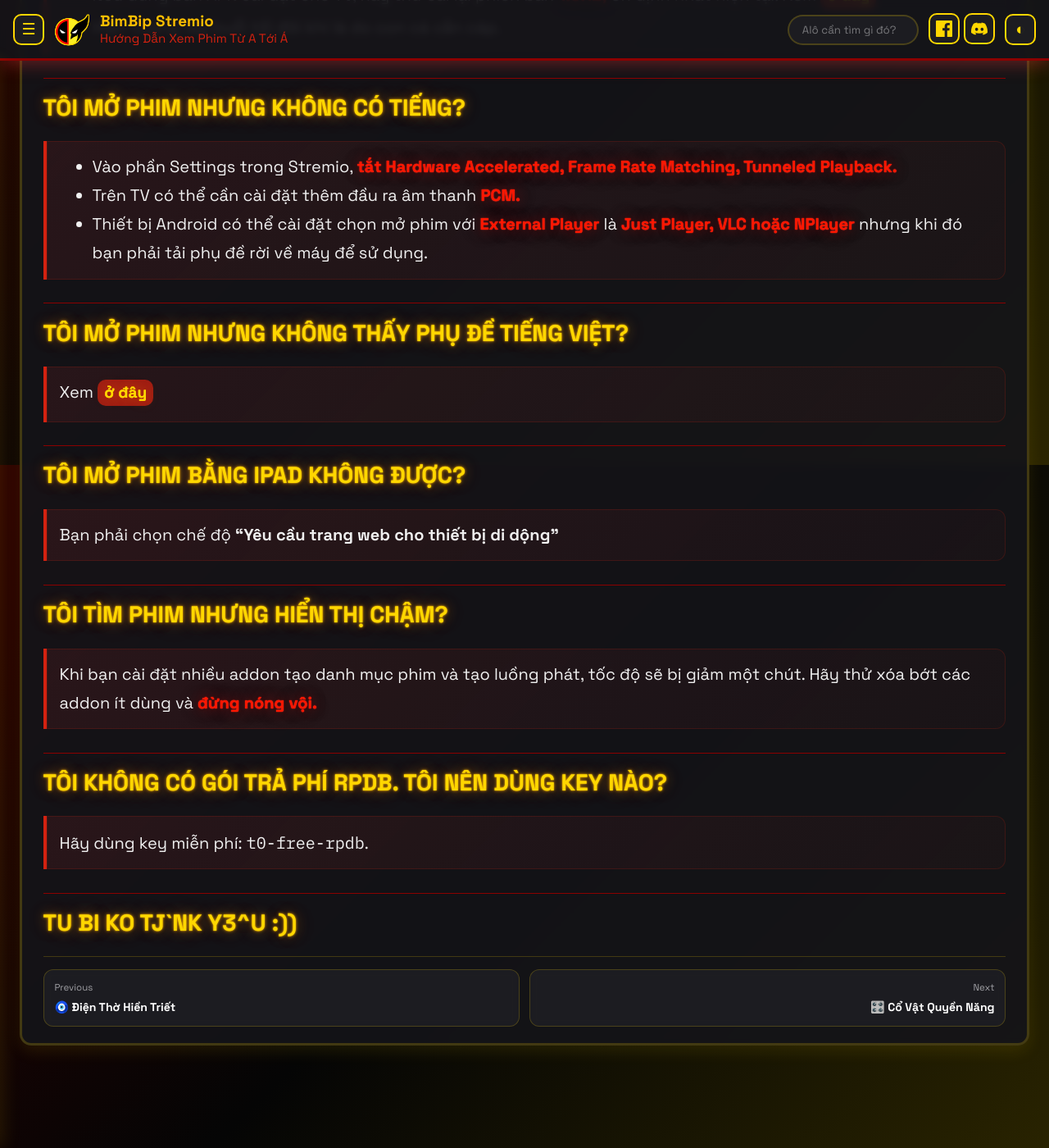
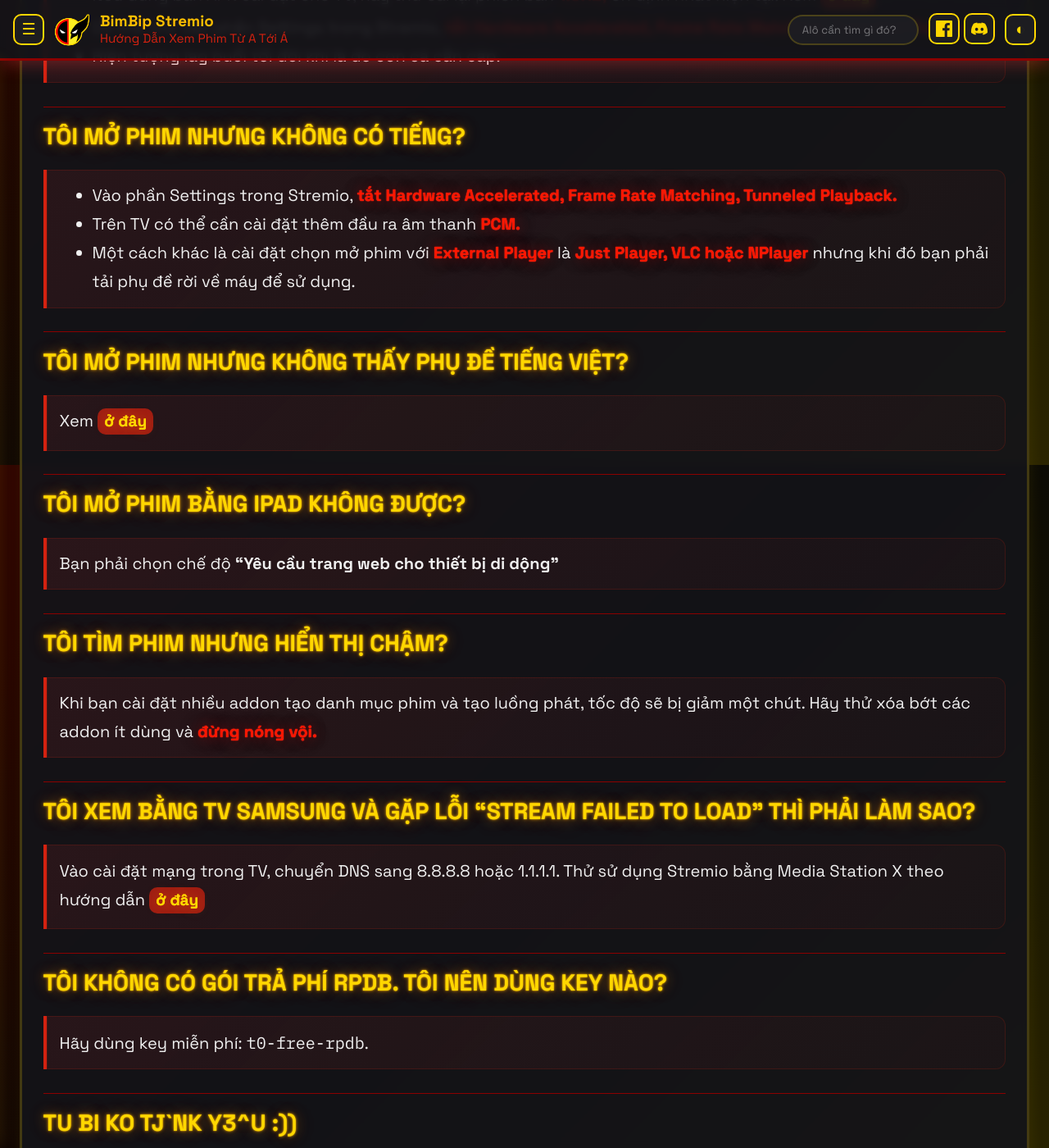
Before and after one commit to bimbipsubteam/bimbip-stremio, a Jekyll site: the page built from docs/guide/8-Configuration-QA.md, in a window 1280 px wide and 1400 px high, scrolled down 1233 px. Shown: the whole window at 82% size. Built offline with Jekyll 4.4.1, drawn with Linux system fonts in a browser that asks for light colours.

Commit message:
Update 8-Configuration-QA.md

```diff
--- a/docs/guide/8-Configuration-QA.md
+++ b/docs/guide/8-Configuration-QA.md
@@ -17,12 +17,13 @@
 
 ## **Tôi mở phim nhưng cứ bị giật lag hoặc loading?**
 >* Nếu dùng bản APK cài đặt cho TV, hãy thử cài lại phiên bản **<mark2>1.6.12,</mark2>** ổn định nhất hiện tại. Xem [**ở đây**](https://bimbipsubteam.github.io/bimbip-stremio/guide/2-Stremio-Initialization/#5-tv-v%C3%A0-thi%E1%BA%BFt-b%E1%BB%8B-android-c%C3%A0i-t%E1%BB%AB-store-ho%E1%BA%B7c-apk)
+>* Có thể thử vào phần Settings trong Stremio, **<mark2>tắt Hardware Accelerated, Frame Rate Matching, Tunneled Playback.</mark2>**
 >* Hiện tượng lag buổi tối đôi khi là do con cá cắn cáp.
 
 ## **Tôi mở phim nhưng không có tiếng?**
 >* Vào phần Settings trong Stremio, **<mark2>tắt Hardware Accelerated, Frame Rate Matching, Tunneled Playback.</mark2>**
 >* Trên TV có thể cần cài đặt thêm đầu ra âm thanh **<mark2>PCM.</mark2>**
->* Thiết bị Android có thể cài đặt chọn mở phim với **<mark2>External Player</mark2>** là **<mark2>Just Player, VLC hoặc NPlayer</mark2>** nhưng khi đó bạn phải tải phụ đề rời về máy để sử dụng.
+>* Một cách khác là cài đặt chọn mở phim với **<mark2>External Player</mark2>** là **<mark2>Just Player, VLC hoặc NPlayer</mark2>** nhưng khi đó bạn phải tải phụ đề rời về máy để sử dụng.
 
 ## **Tôi mở phim nhưng không thấy phụ đề tiếng Việt?**
 > Xem [**ở đây**](https://bimbipsubteam.github.io/bimbip-stremio/guide/4-MCUDISVN-Using/#iv--ch%E1%BB%8Dn-ph%E1%BB%A5-%C4%91%E1%BB%81)
@@ -33,6 +34,10 @@
 ## **Tôi tìm phim nhưng hiển thị chậm?**
 > Khi bạn cài đặt nhiều addon tạo danh mục phim và tạo luồng phát, tốc độ sẽ bị giảm một chút. Hãy thử xóa bớt các addon ít dùng và **<mark2>đừng nóng vội.</mark2>**
 
+## **Tôi xem bằng TV Samsung và gặp lỗi "Stream failed to load" thì phải làm sao?**
+> Vào cài đặt mạng trong TV, chuyển DNS sang 8.8.8.8 hoặc 1.1.1.1.
+> Thử sử dụng Stremio bằng Media Station X theo hướng dẫn [**ở đây**](https://bimbipsubteam.github.io/bimbip-stremio/guide/2-Stremio-Initialization/#4-tv-samsunglg-kh%C3%B4ng-c%C3%B3-app-stremio)
+
 ## **Tôi không có gói trả phí RPDB. Tôi nên dùng key nào?**
 > Hãy dùng key miễn phí: `t0-free-rpdb`.
 
```
